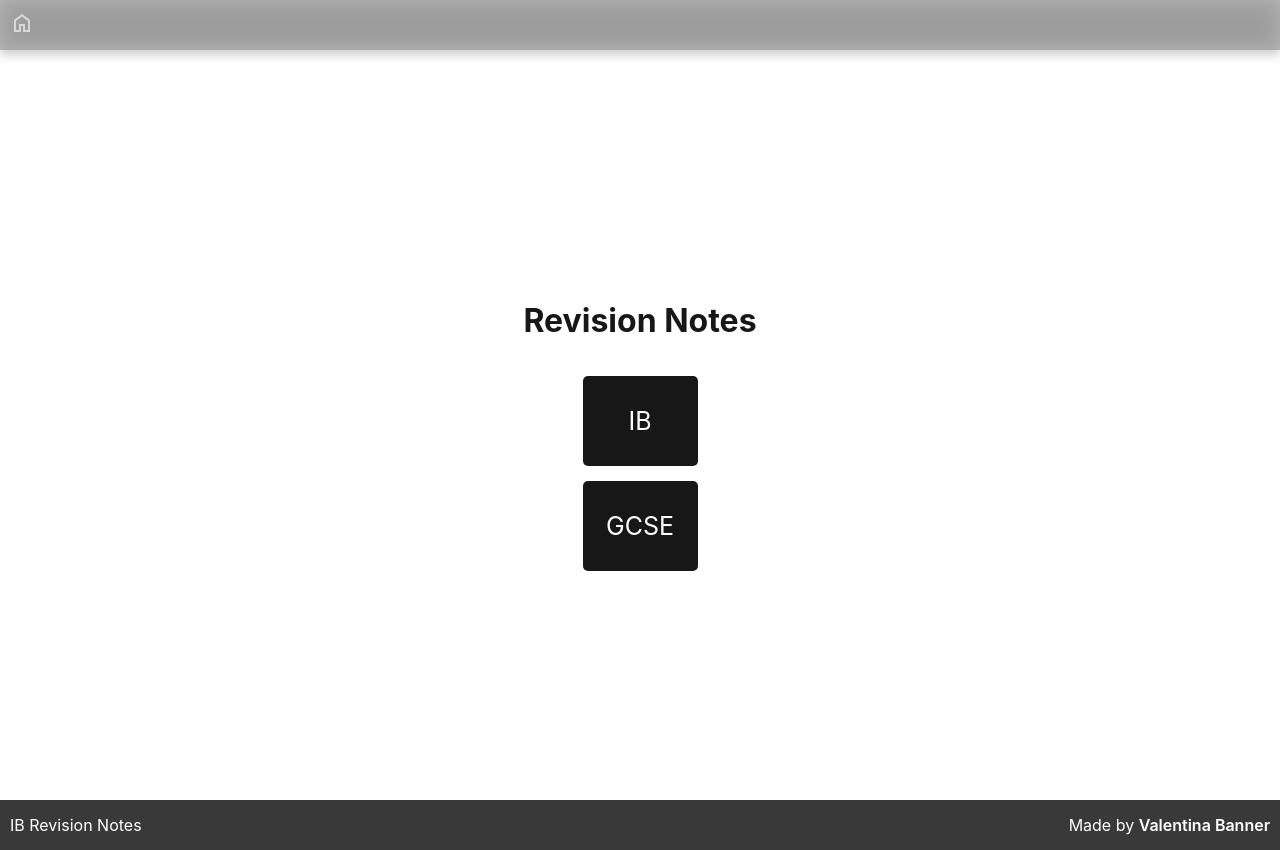
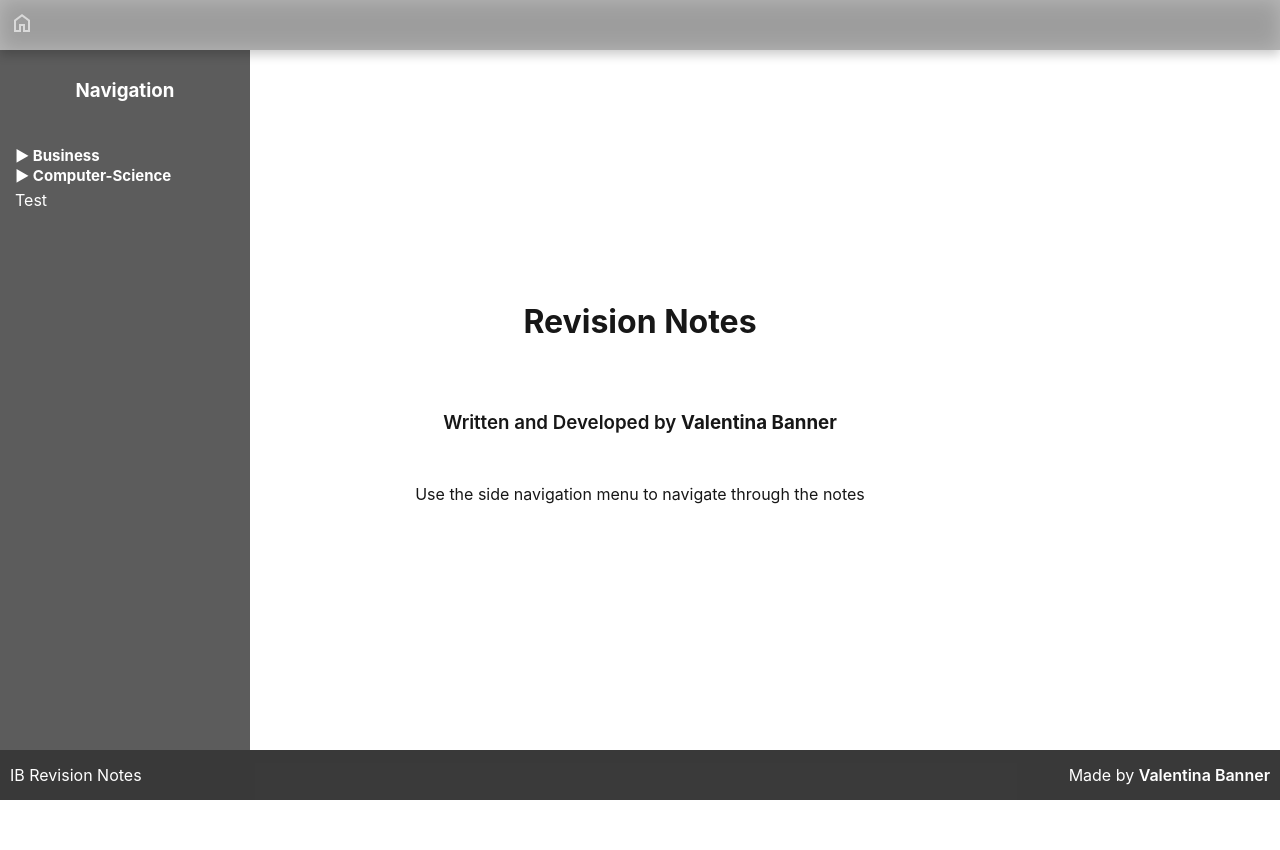
Before and after one commit to bannev1/Notes, a Next.js app: page / in a window 1280 px wide. After the commit the page ends 800 px from the top, so only its background shows below. Built offline with nearby package versions, Linux system fonts and the light colour scheme.

Commit message:
Fix homepage

```diff
--- a/src/app/page.module.css
+++ b/src/app/page.module.css
@@ -1,10 +1,52 @@
+.page {
+  --background: 255, 255, 255;
+  --foreground: 23, 23, 23;
+}
+
+@media (prefers-color-scheme: dark) {
+  .page {
+    --background: 10, 10, 10;
+    --foreground: 237, 237, 237;
+  }
+}
+
 .page {
   display: flex;
   flex-direction: column;
   gap: 15px;
-  height: calc(100vh - 50px);
+  height: calc(100vh - 100px);
   justify-content: center;
   align-items: center;
+}
+
+#pageCredit {
+  font-weight: 600;
+}
+
+#pageCredit a {
+  font-weight: 700;
+  position: relative;
+}
+
+#pageCredit a:hover {
+  cursor: pointer;
+}
+
+#pageCredit a:hover::after {
+  width: 100%;
+}
+
+#pageCredit a::after {
+  background-color: rgb(var(--foreground));
+  color: rgb(var(--background));
+  content: attr(data-content);
+  position: absolute;
+  top: 0;
+  left: 0;
+  width: 0;
+  overflow: hidden;
+  text-wrap: nowrap;
+  transition: width 150ms ease-in-out;
 }
 
 .option {
--- a/src/app/page.tsx
+++ b/src/app/page.tsx
@@ -1,11 +1,13 @@
 import styles from "./page.module.css";
+import SideNav from "@/components/SideNav/SideNav";
 
 export default function Home() {
 	return (
 		<div className={styles.page}>
 			<h1>Revision Notes</h1>
-			<button className={styles.option} id={styles.IB}>IB</button>
-			<button className={styles.option} id={styles.GCSE}>GCSE</button>
+			<SideNav/>
+			<h3 id={styles.pageCredit}>Written and Developed by <a data-content="Valentina Banner" href="https://realhuman101.github.com">Valentina Banner</a></h3>
+			<p>Use the side navigation menu to navigate through the notes</p>
 		</div>
 	);
 }
```
